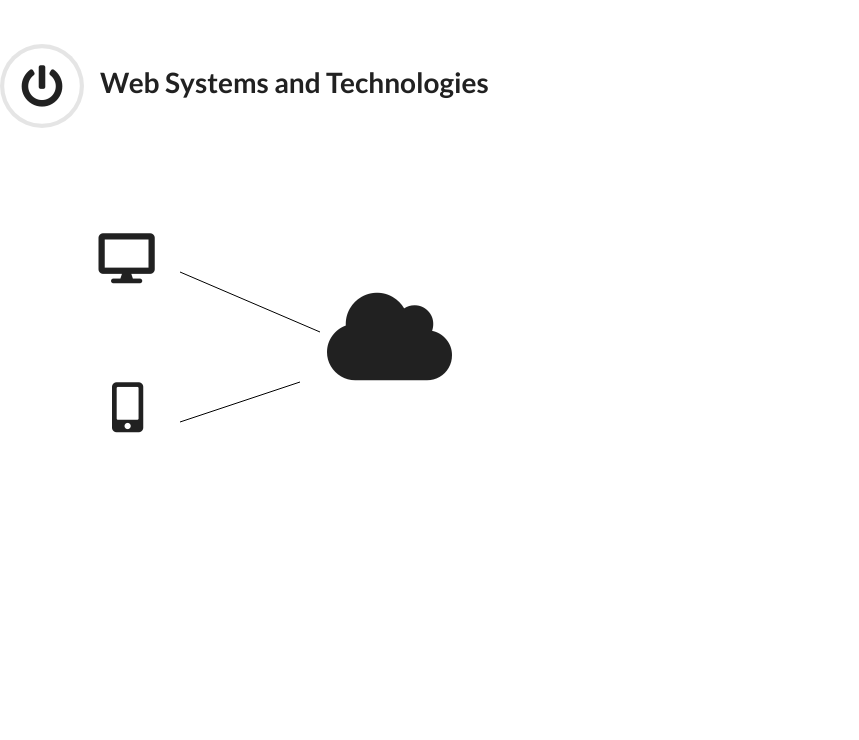
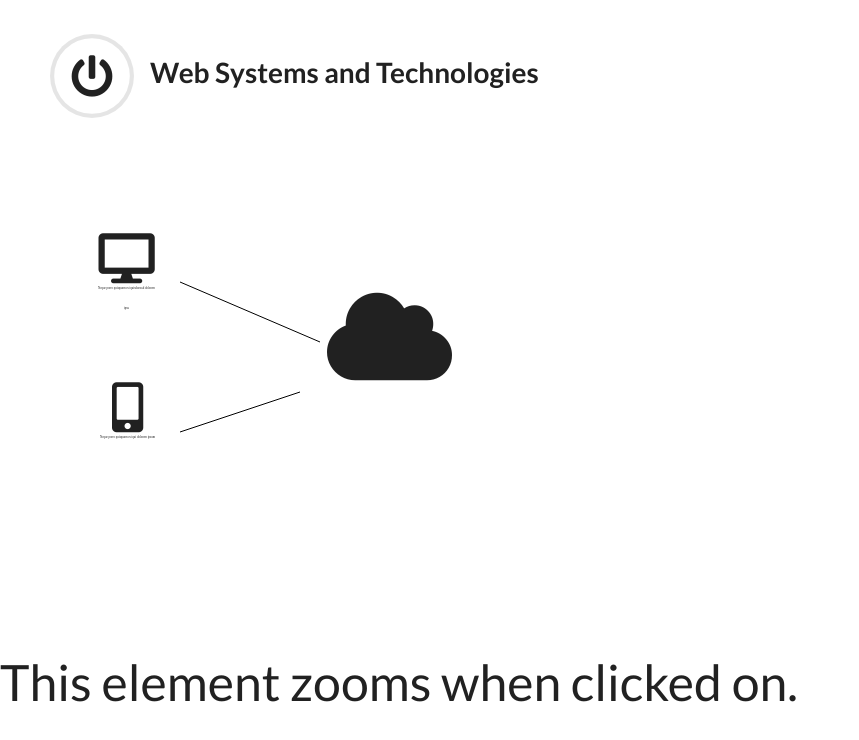
Before and after one commit to 2147582/WebTech, a plain HTML site: page present.html in a window 1280 px wide. Shown: the whole page, without its empty margins (0-859 px from the left). Drawn offline with Linux system fonts and the light colour scheme.

Commit message:
Adjusted the positioning of texts

```diff
--- a/present.html
+++ b/present.html
@@ -48,18 +48,28 @@
         </div>
     </div> -->
 
-        <br>
+        <div style="padding-bottom: 10"></div>
             <!-- is this necessary? -->
-            <h1 class="ui left aligned header">
+            <h1 class="ui left aligned header" style="padding-left: 50px">
                 <i class="circular power off icon"></i> Web Systems and Technologies
             </h1>
+
+        <br>
         <br>
 
         <canvas id="arch" width="1200" height="500"></canvas>
         <div style="font-size: 50px; margin: auto;">
-            <i class="desktop icon zoomTarget" style="position: absolute; left: 97px; top: 248px;"></i>
-            <i class="mobile alternate icon" style="position: absolute; left: 98px; top: 397px;"></i>
+            <i class="desktop icon zoomTarget" style="position: absolute; left: 97px; top: 248px;">
+                <div id="Comp-detail" style="font-size: 3px; padding-top: 10px">
+                Neque porro quisquam est quisdsssssd dolorem ipsu</div>
+            </i>
+            <i class="mobile alternate icon" style="position: absolute; left: 98px; top: 397px;">
+                <div id="Comp-detail" style="font-size: 3px; padding-top: 10px">
+                Neque porro quisquam est qui dolorem ipsum </div>
+            </i>
             <i class="cloud icon" style="position: absolute; font-size: 100px; left: 327px; top: 327px;"></i>
+
+            <div class="zoomTarget" data-targetsize="0.45" data-duration="600">This element zooms when clicked on.</div>
             <!-- <i class="desktop icon" style="position:absolute"></i>
         <i class="server icon"></i>
         <i class="cloud icon"></i>
@@ -107,7 +117,7 @@
             animationendcallback: null,
             // this specifies, that clicking an element that is zoomed to zooms
             // back out
-            closeclick: false,
+            closeclick: true,
             // don't reset scroll before zooming. less jaggy zoom starts and ends on
             // mobile browsers, but causes issues when zooming to elements when scrolled
             // to a specific distance in document, typically around 2000px on webkit.
@@ -115,5 +125,9 @@
         }
         // settings can be set for both the zoomTo and zoomTarget calls:
         $("#element").zoomTo(settings);
+
+        $(document).ready(function() {
+        $("#element").zoomTarget();
+        });
     </script>
 </body>
```
